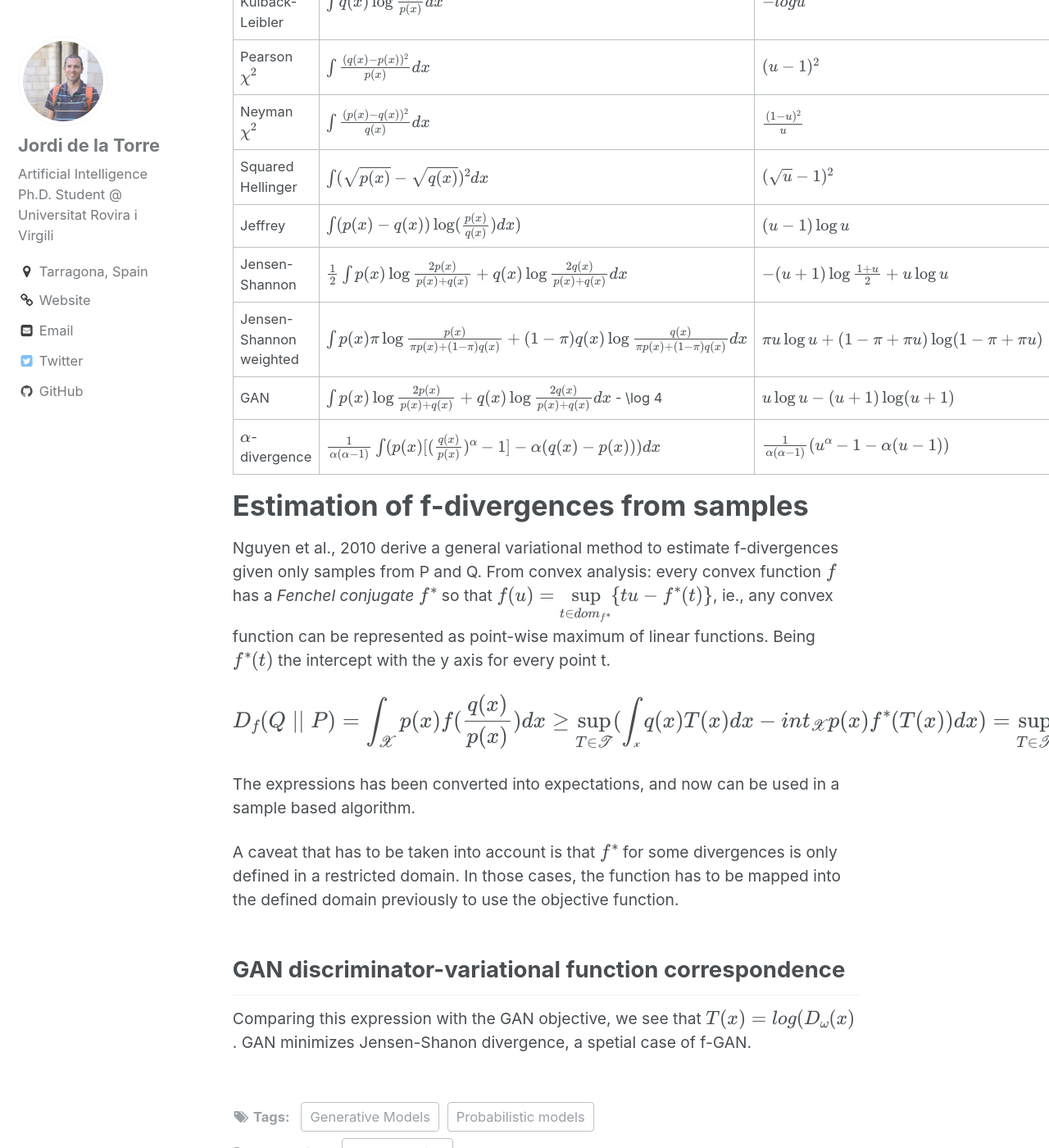
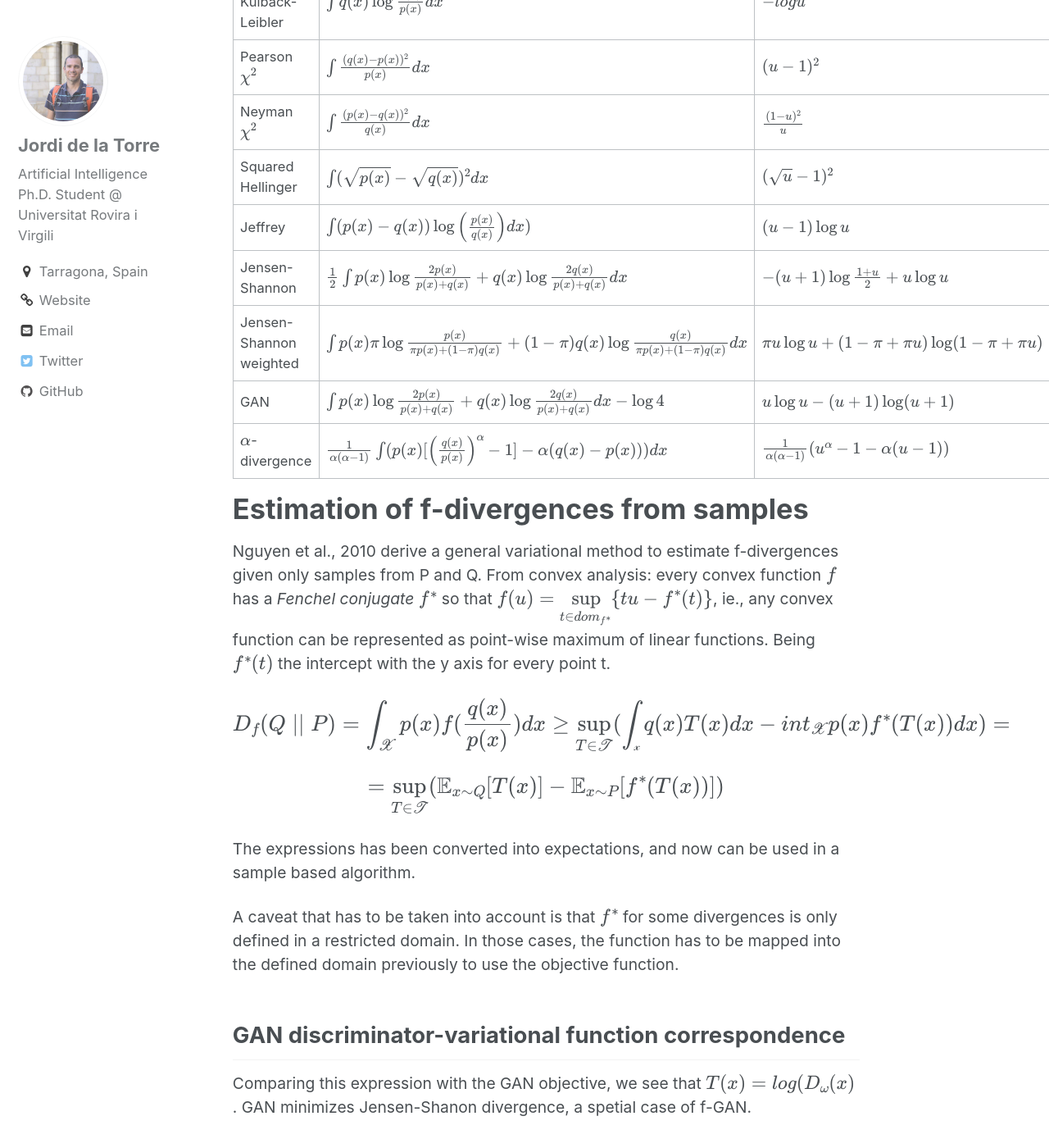
Before and after one commit to jorditg/jorditg.github.io, a Jekyll site: the page built from _posts/2018-02-20-fGAN.md, in a window 1280 px wide and 1400 px high, scrolled down 4660 px. Shown: the whole window at 82% size. Built offline with Jekyll 4.4.1, drawn with Linux system fonts in a browser that asks for light colours; formulas are drawn with MathJax 3; some of the changed text lies outside the part shown.

Commit message:
Update 2018-02-20-fGAN.md

```diff
--- a/_posts/2018-02-20-fGAN.md
+++ b/_posts/2018-02-20-fGAN.md
@@ -83,7 +83,7 @@ It helps the intuition to think of the divergence as an average, weighted by the
 
 $$
 \begin{equation}
-D_f(Q \mid \mid P) = \int_{\mathscr{X}} p(x) f ( \frac{q(x)}{p(x)} ) dx
+D_f(Q \mid \mid P) = \int_{\mathscr{X}} p(x) f \left( \frac{q(x)}{p(x)} \right) dx
 \end{equation}
 $$
 
@@ -99,11 +99,11 @@ This distance is always greater than zero and is only equal to zero when both di
 | Pearson $$\chi^2$$       | $$\int \frac{(q(x)-p(x))^2}{p(x)}dx$$             | $$ (u-1)^2 $$                  |
 | Neyman $$\chi^2$$        | $$\int \frac{(p(x)-q(x))^2}{q(x)}dx$$             | $$ \frac{(1-u)^2}{u} $$        |
 | Squared Hellinger        | $$\int (\sqrt{p(x)}-\sqrt{q(x)})^2 dx$$           | $$ (\sqrt{u}-1)^2 $$           |
-| Jeffrey                  | $$\int (p(x) - q(x))\log (\frac{p(x)}{q(x)})dx)$$ | $$ (u-1) \log u $$             |
+| Jeffrey                  | $$\int (p(x) - q(x))\log \left(\frac{p(x)}{q(x)}\right)dx)$$ | $$ (u-1) \log u $$             |
 | Jensen-Shannon           | $$\frac{1}{2}\int p(x) \log \frac{2p(x)}{p(x)+q(x)} + q(x) \log \frac{2q(x)}{p(x)+q(x)} dx$$ | $$-(u+1)\log \frac{1+u}{2} + u \log u$$ |
 | Jensen-Shannon weighted  | $$\int p(x) \pi \log \frac{p(x)}{\pi p(x)+(1-\pi)q(x)} + (1-\pi)q(x) \log \frac{q(x)}{\pi p(x)+ (1-\pi) q(x)} dx$$ | $$\pi u \log u + (1 - \pi + \pi u) \log (1 - \pi + \pi u)$$ |
-| GAN                      | $$\int p(x) \log \frac{2p(x)}{p(x)+q(x)} + q(x) \log \frac{2q(x)}{p(x)+q(x)} dx$$ - \log 4| $$u \log u - (u+1) \log (u+1)$$ |
-| $$\alpha$$-divergence    | $$ \frac{1}{\alpha (\alpha - 1)} \int (p(x) [(\frac{q(x)}{p(x)})^{\alpha} - 1] - \alpha (q(x) - p(x)))dx $$ | $$ \frac{1}{\alpha (\alpha - 1)} ( u^{\alpha} - 1 - \alpha(u-1)) $$ |
+| GAN                      | $$\int p(x) \log \frac{2p(x)}{p(x)+q(x)} + q(x) \log \frac{2q(x)}{p(x)+q(x)} dx - \log 4 $$| $$u \log u - (u+1) \log (u+1)$$ |
+| $$\alpha$$-divergence    | $$ \frac{1}{\alpha (\alpha - 1)} \int (p(x) [\left(\frac{q(x)}{p(x)}\right)^{\alpha} - 1] - \alpha (q(x) - p(x)))dx $$ | $$ \frac{1}{\alpha (\alpha - 1)} ( u^{\alpha} - 1 - \alpha(u-1)) $$ |
 
 # Estimation of f-divergences from samples
 
@@ -111,9 +111,16 @@ Nguyen et al., 2010 derive a general variational method to estimate f-divergence
 
 $$
 \begin{equation}
-D_f(Q \mid \mid P) = \int_{\mathscr{X}} p(x) f ( \frac{q(x)}{p(x)} ) dx \ge \displaystyle\sup_{T \in \mathscr{T}} ( \int_{\mathscr{x}} q(x)T(x)dx - int_{\mathscr{X}}p(x)f^*(T(x))dx) = \sup_{T \in \mathscr{T}}( \mathbb{E}_{x \sim Q}[T(x)] -  \mathbb{E}_{x \sim P}[f^*(T(x))])
+D_f(Q \mid \mid P) = \int_{\mathscr{X}} p(x) f ( \frac{q(x)}{p(x)} ) dx \ge \displaystyle\sup_{T \in \mathscr{T}} ( \int_{\mathscr{x}} q(x)T(x)dx - int_{\mathscr{X}}p(x)f^*(T(x))dx) =
 \end{equation}
 $$
+
+$$
+\begin{equation}
+= \sup_{T \in \mathscr{T}}( \mathbb{E}_{x \sim Q}[T(x)] -  \mathbb{E}_{x \sim P}[f^*(T(x))])
+\end{equation}
+$$
+
 
 The expressions has been converted into expectations, and now can be used in a sample based algorithm.
 
```
